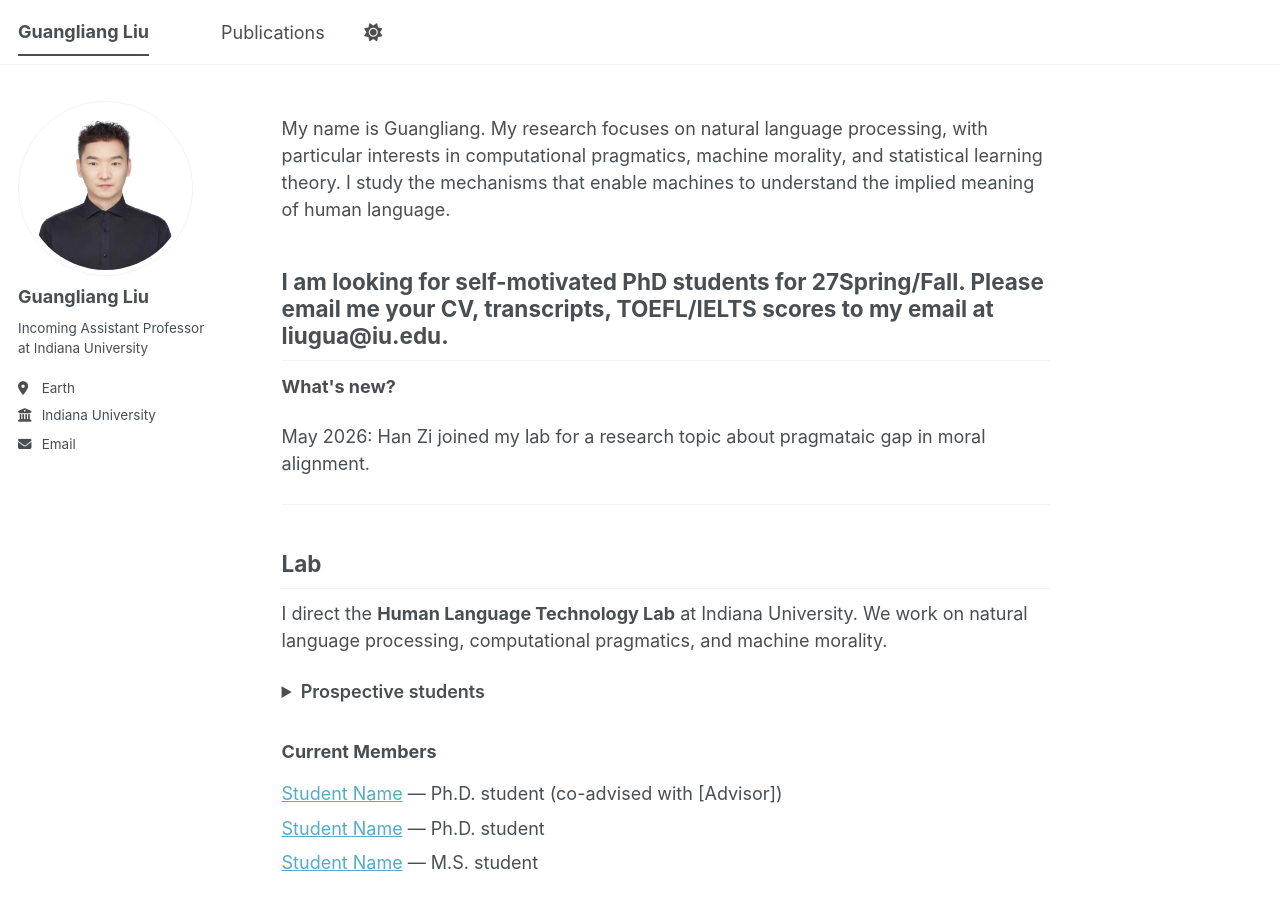
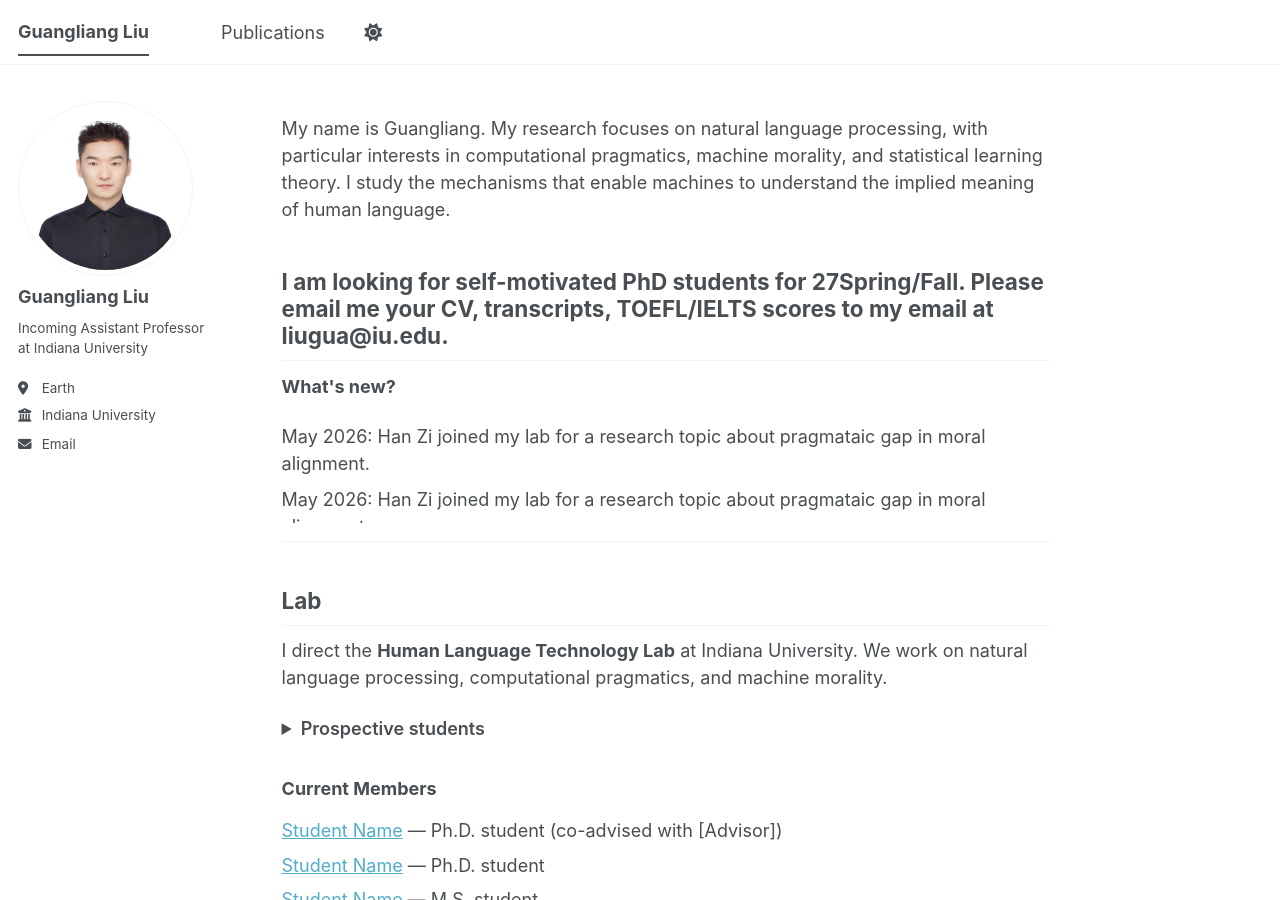
Before and after one commit to guangliang-nlp/guangliang-nlp.github.io, a Jekyll site: the page built from _pages/about.md, in a window 1280 px wide and 900 px high. Built offline with Jekyll 4.4.1, drawn with Linux system fonts in a browser that asks for light colours; a script bundle is joined from its source files by our own code; library files that are not in the unit come from our copies; some of the changed lines change nothing that is shown.

Commit message:
Update about.md

```diff
--- a/_pages/about.md
+++ b/_pages/about.md
@@ -16,6 +16,14 @@
 <p><strong>What's new?</strong></p>
 <div style="overflow-y:auto; max-height:100px;">
   <ul style="list-style:none; padding:0; margin:0;">
+    <li>May 2026: Han Zi joined my lab for a research topic about pragmataic gap in moral alignment.</li>
+    <li>May 2026: Han Zi joined my lab for a research topic about pragmataic gap in moral alignment.</li>
+    <li>May 2026: Han Zi joined my lab for a research topic about pragmataic gap in moral alignment.</li>
+    <li>May 2026: Han Zi joined my lab for a research topic about pragmataic gap in moral alignment.</li>
+    <li>May 2026: Han Zi joined my lab for a research topic about pragmataic gap in moral alignment.</li>
+    <li>May 2026: Han Zi joined my lab for a research topic about pragmataic gap in moral alignment.</li>
+    <li>May 2026: Han Zi joined my lab for a research topic about pragmataic gap in moral alignment.</li>
+    <li>May 2026: Han Zi joined my lab for a research topic about pragmataic gap in moral alignment.</li>
     <li>May 2026: Han Zi joined my lab for a research topic about pragmataic gap in moral alignment.</li>
   </ul>
 </div>
```
